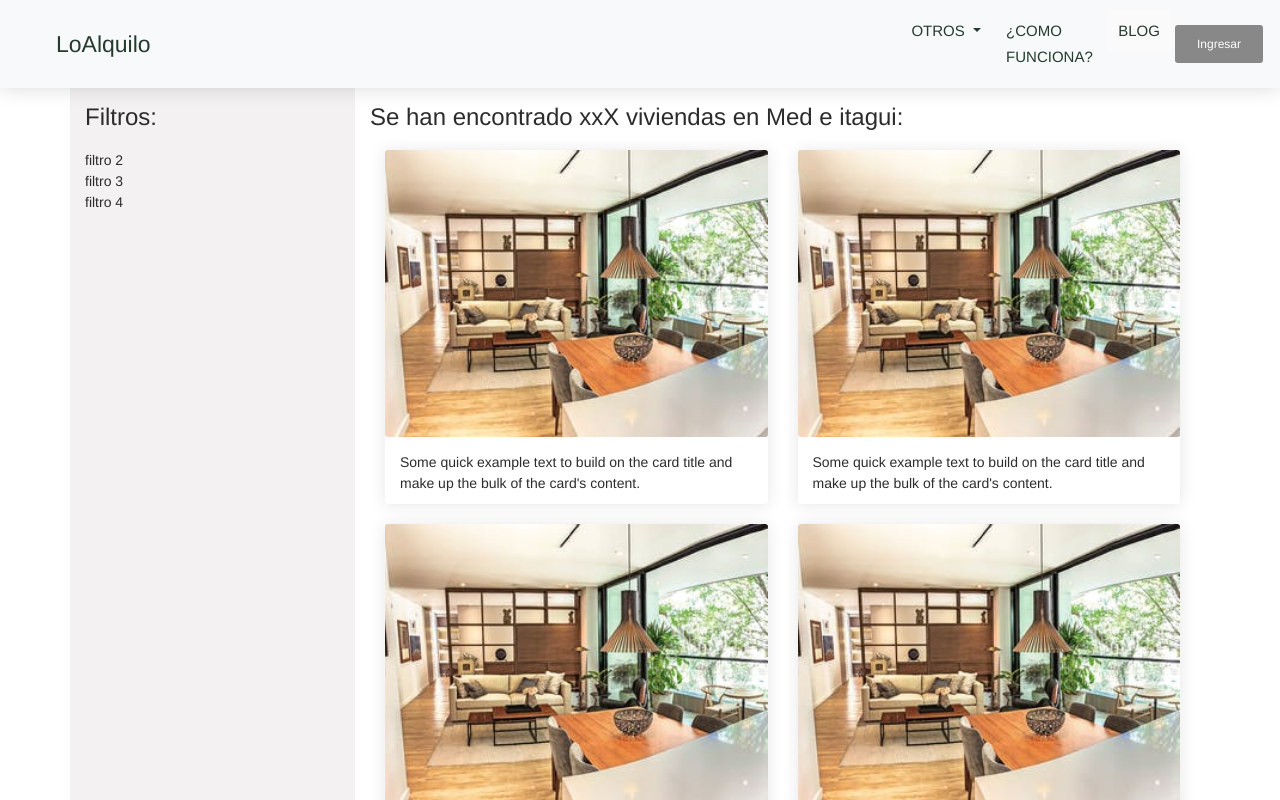
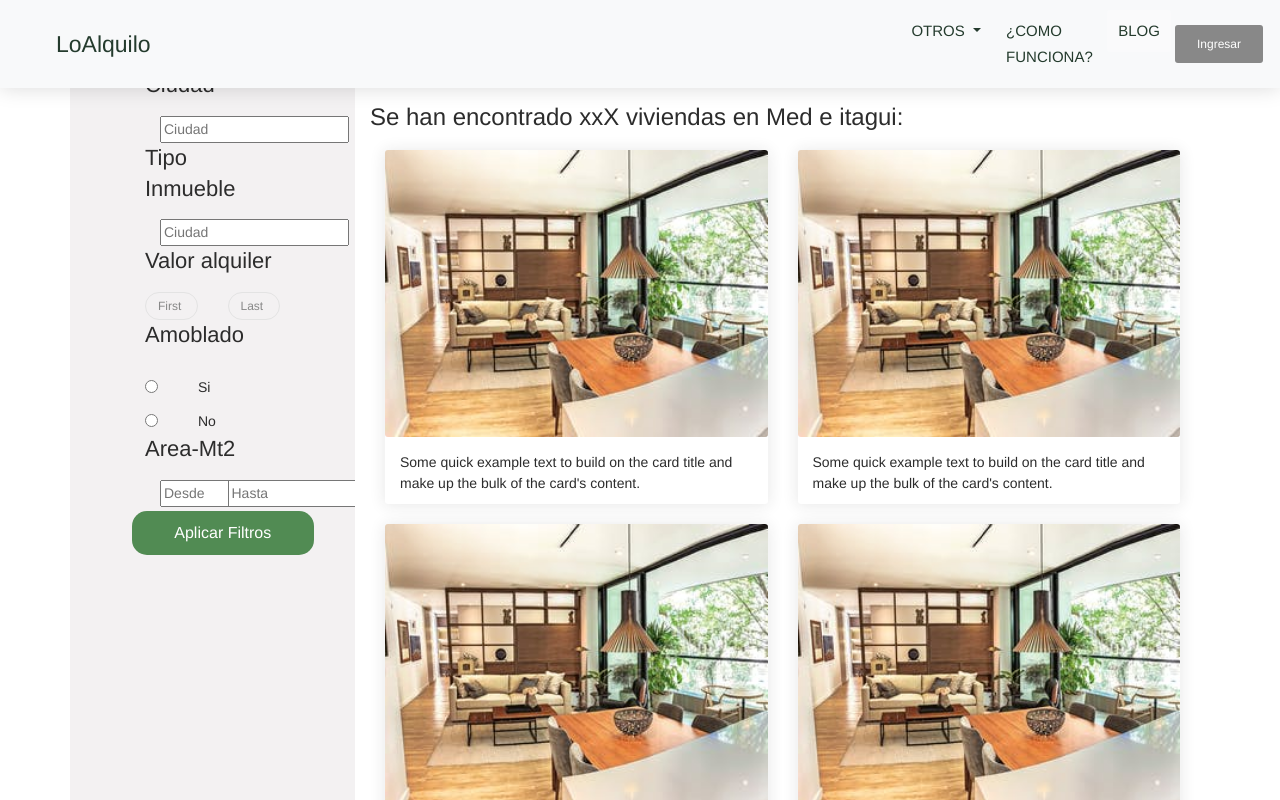
Before and after one commit to gustavorincon/rentingFront, an Angular app: page /renta/inicio in a window 1280 px wide. Both pictures are taken after typing "Sample", "Sample", "Sample" into the empty fields and a click on the button "Buscar". Shown: the top 800 px of the page. Built offline with nearby package versions, Linux system fonts and the light colour scheme.

Commit message:
agregando html para filtros de busqueda

```diff
--- a/src/app/landing/components/real-state-filter/real-state-filter.component.html
+++ b/src/app/landing/components/real-state-filter/real-state-filter.component.html
@@ -3,16 +3,100 @@
     <div class="row content" >
 
             <div class="col-sm-4 col-md-2 col-lg-3 col-xl-3 scroll search-left" >
-                <h4>Filtros:</h4>
+                <div class="container" >
+                  <div class="col ">
 
+                    <div class="col-sm-12 col-md-12 col-lg-12 col-xl-12 "  >
+                      <div class="col">
                         <div>
-                    filtro 2
+                         <h5>Ciudad</h5>
                         </div>
+                        <div class="container">
+                          <div class="row">
+                            <div class="col-6">
+                             <input type="input" formControlName="city" id="city"  name="city" placeholder="Ciudad" >
+                            </div >
+                          </div>
+                       </div>
+                      </div>
+                    </div>
+
+                    <div class="col-sm-12 col-md-12 col-lg-12 col-xl-12 "  >
+                      <div class="col">
                         <div>
-                    filtro 3
+                         <h5>Tipo Inmueble</h5>
                         </div>
+                        <div class="container">
+                          <div class="row">
+                            <div class="col-6">
+                             <input type="input" formControlName="city" id="city"  name="city" placeholder="Ciudad" >
+                            </div >
+                          </div>
+                       </div>
+                      </div>
+                    </div>
+
+                     <div class="col-sm-12 col-md-12 col-lg-12 col-xl-12 "  >
+                       <div class="col">
                          <div>
-                    filtro 4
+                          <h5>Valor alquiler</h5>
+                         </div>
+
+                          <div class="row">
+                            <div class="col-6">
+                              <input type="text" class="form-control" placeholder="First name">
+                            </div>
+                            <div class="col-6">
+                              <input type="text" class="form-control" placeholder="Last name">
+                            </div>
+                          </div>
+
+                       </div>
+                     </div>
+                     <div class="col-sm-12 col-md-12 col-lg-12 col-xl-12 "  >
+                      <div class="col">
+                        <div>
+                         <h5>Amoblado</h5>
+                        </div>
+                        <div class="container">
+                          <div class="row">
+                            <div class="form-check form-check-inline">
+                              <input class="form-check-input" type="radio" name="inlineRadioOptions" id="inlineRadio1" value="option1">
+                              <label class="form-check-label" for="inlineRadio1">Si</label>
+                            </div>
+                            <div class="form-check form-check-inline">
+                              <input class="form-check-input" type="radio" name="inlineRadioOptions" id="inlineRadio2" value="option2">
+                              <label class="form-check-label" for="inlineRadio2">No</label>
+                            </div>
+                          </div>
+                       </div>
+                      </div>
+                    </div>
+                    <div class="col-sm-12 col-md-12 col-lg-12 col-xl-12 "  >
+                      <div class="col">
+                        <div>
+                         <h5>Area-Mt2</h5>
+                        </div>
+                        <div class="container">
+                          <div class="row">
+                            <div class="col-6">
+                             <input type="input" formControlName="city" id="city"  name="city" placeholder="Desde" >
+                            </div >
+                            <div class="col-6">
+                             <input type="input" formControlName="city" id="city"  name="city" placeholder="Hasta" >
+                            </div>
+                          </div>
+                       </div>
+                      </div>
+                    </div>
+
+
+                     <div class="col-sm-12 col-md-12 col-lg-12 col-xl-12 "  >
+                        <button  class="btn-header"><span>Aplicar Filtros</span></button>
+                     </div>
+
+                  </div>
+
                </div>
             </div>
 
```
Lines whose indentation alone changed are shown as unchanged.
